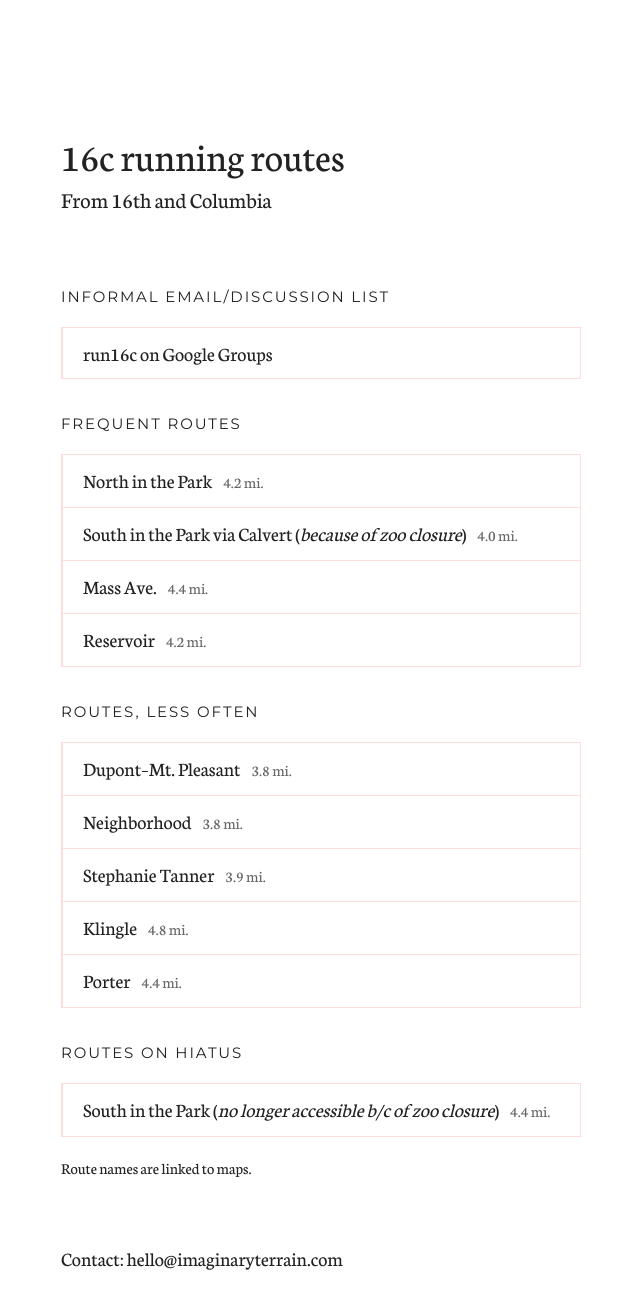
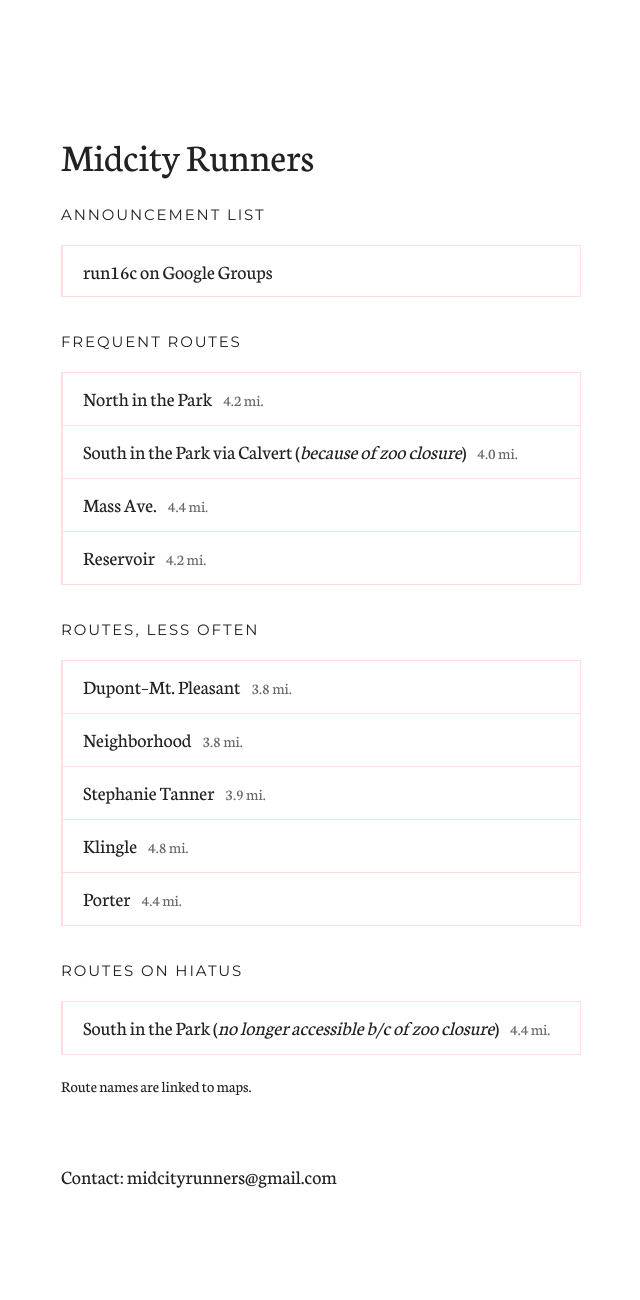
Before and after one commit to adavidramos/16c, a plain HTML site: page index.html in a window 1280 px wide. Shown: the whole page, without its empty margins (319-959 px from the left). After the commit the page ends 1251 px from the top, so only its background shows below. Drawn offline with Linux system fonts and the light colour scheme.

Commit message:
Change to Midcity Runners

```diff
--- a/index.html
+++ b/index.html
@@ -7,7 +7,7 @@
 
 	<meta charset="utf-8">
 	<meta http-equiv="X-UA-Compatible" content="IE=edge">
-	<title>16C routes</title>
+	<title>Midcity Runners</title>
 	<meta name="description" content="">
 
 	<!-- Enable responsive layouts; tell browsers not to shrink pages to fit small screens -->
@@ -25,11 +25,10 @@
 	<!-- In general, you should have only one container per page. -->
 	<div class="container">
 
-		<h1>16c running routes</h1>
-		<h2>From 16th and Columbia</h2>
+		<h1>Midcity Runners</h1>
 
 
-		<h3>Informal email/discussion list</h3>
+		<h3>Announcement list</h3>
 		<ul margin-bottom: 2em;>
 			<li><a href="https://groups.google.com/forum/#!forum/run16c">run16c on Google Groups</a></li>
 		</ul>
@@ -109,7 +108,7 @@
 		<p class="note">Route names are linked to maps.</p>
 
 		<p class="contact">
-			Contact: <a href="mailto:hello@imaginaryterrain.com">hello@imaginaryterrain.com</a>
+			Contact: <a href="mailto:midcityrunners@gmail.com">midcityrunners@gmail.com</a>
 		</p>
 
 	</div><!-- end container -->
```
